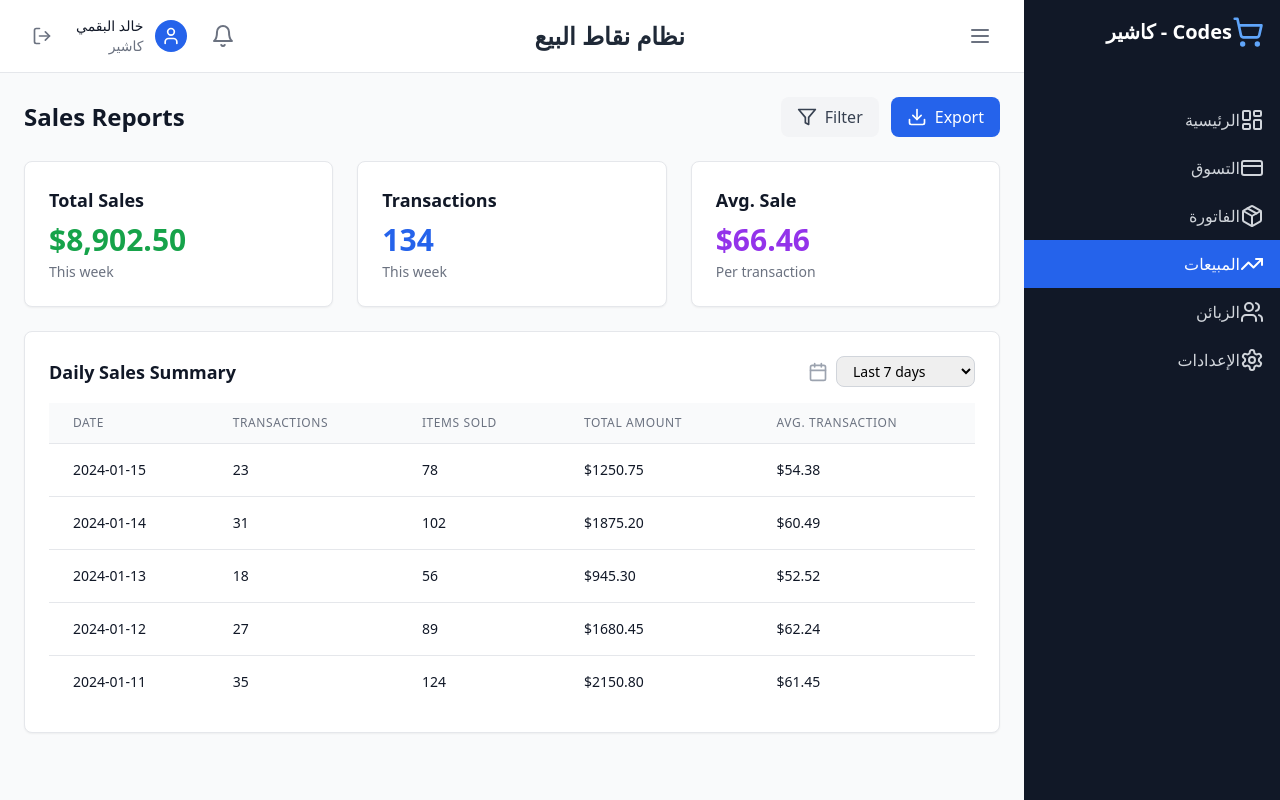
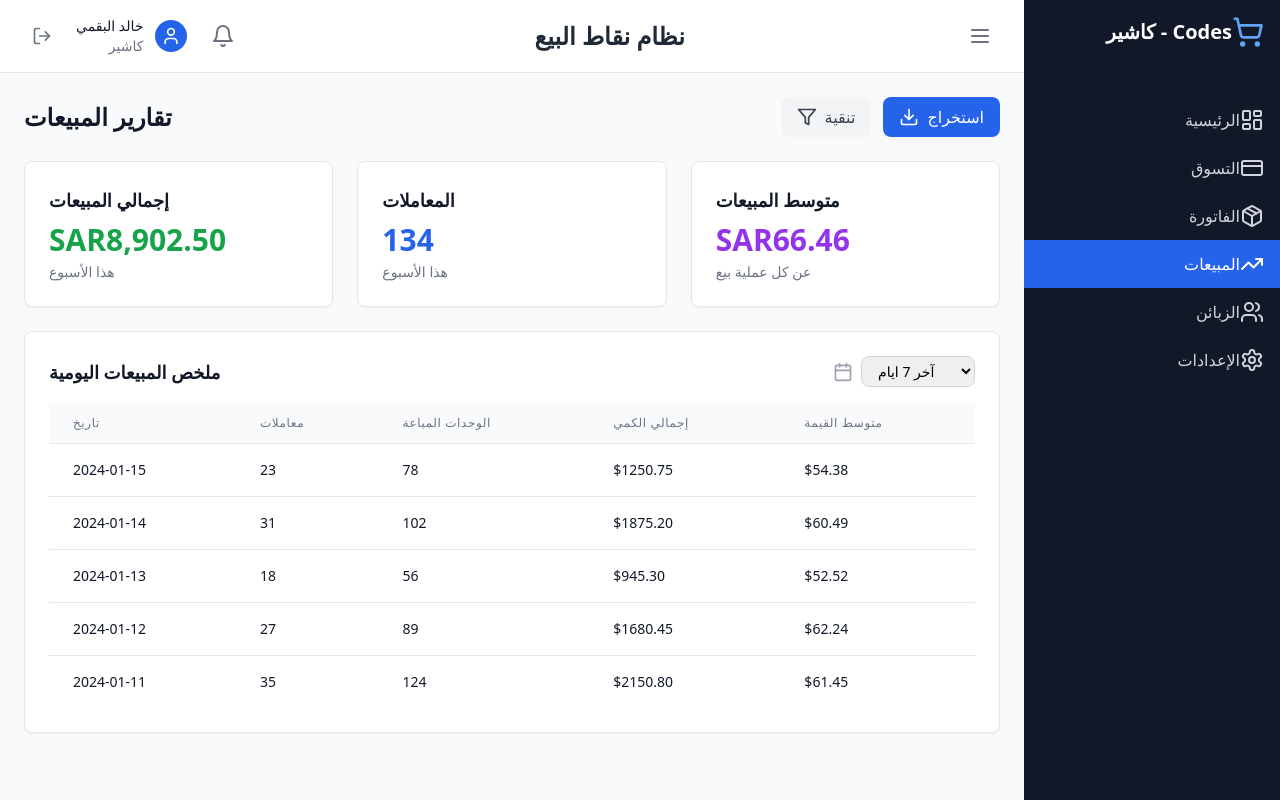
Before and after one commit to mamoda/Codes, a React (Vite) app: page /sales in a window 1280 px wide. Built offline with nearby package versions, Linux system fonts and the light colour scheme.

Commit message:
SalesUpdate

```diff
--- a/src/pages/Sales.tsx
+++ b/src/pages/Sales.tsx
@@ -13,48 +13,48 @@ const Sales: React.FC = () => {
   return (
     <div className="space-y-6">
       <div className="flex justify-between items-center">
-        <h1 className="text-2xl font-bold text-gray-900">Sales Reports</h1>
+        <h1 className="text-2xl font-bold text-gray-900">تقارير المبيعات</h1>
         <div className="flex space-x-3">
           <button className="bg-gray-100 text-gray-700 px-4 py-2 rounded-lg flex items-center hover:bg-gray-200 transition-colors">
             <Filter className="w-5 h-5 mr-2" />
-            Filter
+            تنقية
           </button>
           <button className="bg-blue-600 text-white px-4 py-2 rounded-lg flex items-center hover:bg-blue-700 transition-colors">
             <Download className="w-5 h-5 mr-2" />
-            Export
+            استخراج
           </button>
         </div>
       </div>
 
       <div className="grid grid-cols-1 md:grid-cols-3 gap-6">
         <div className="bg-white p-6 rounded-lg shadow-sm border border-gray-200">
-          <h3 className="text-lg font-semibold text-gray-900 mb-2">Total Sales</h3>
-          <p className="text-3xl font-bold text-green-600">$8,902.50</p>
-          <p className="text-sm text-gray-500 mt-1">This week</p>
+          <h3 className="text-lg font-semibold text-gray-900 mb-2">إجمالي المبيعات</h3>
+          <p className="text-3xl font-bold text-green-600">SAR8,902.50</p>
+          <p className="text-sm text-gray-500 mt-1">هذا الأسبوع</p>
         </div>
 
         <div className="bg-white p-6 rounded-lg shadow-sm border border-gray-200">
-          <h3 className="text-lg font-semibold text-gray-900 mb-2">Transactions</h3>
+          <h3 className="text-lg font-semibold text-gray-900 mb-2">المعاملات</h3>
           <p className="text-3xl font-bold text-blue-600">134</p>
-          <p className="text-sm text-gray-500 mt-1">This week</p>
+          <p className="text-sm text-gray-500 mt-1">هذا الأسبوع</p>
         </div>
 
         <div className="bg-white p-6 rounded-lg shadow-sm border border-gray-200">
-          <h3 className="text-lg font-semibold text-gray-900 mb-2">Avg. Sale</h3>
-          <p className="text-3xl font-bold text-purple-600">$66.46</p>
-          <p className="text-sm text-gray-500 mt-1">Per transaction</p>
+          <h3 className="text-lg font-semibold text-gray-900 mb-2">متوسط المبيعات</h3>
+          <p className="text-3xl font-bold text-purple-600">SAR66.46</p>
+          <p className="text-sm text-gray-500 mt-1">عن كل عملية بيع</p>
         </div>
       </div>
 
       <div className="bg-white p-6 rounded-lg shadow-sm border border-gray-200">
         <div className="flex items-center justify-between mb-4">
-          <h3 className="text-lg font-semibold text-gray-900">Daily Sales Summary</h3>
+          <h3 className="text-lg font-semibold text-gray-900">ملخص المبيعات اليومية</h3>
           <div className="flex items-center space-x-2">
             <Calendar className="w-5 h-5 text-gray-400" />
             <select className="border border-gray-300 rounded-lg px-3 py-1 text-sm">
-              <option>Last 7 days</option>
-              <option>Last 30 days</option>
-              <option>Last 3 months</option>
+              <option>آخر 7 ايام</option>
+              <option>آخر 10 ايام</option>
+              <option>آخر 3 شهور</option>
             </select>
           </div>
         </div>
@@ -64,19 +64,19 @@ const Sales: React.FC = () => {
             <thead className="bg-gray-50">
               <tr>
                 <th className="px-6 py-3 text-left text-xs font-medium text-gray-500 uppercase tracking-wider">
-                  Date
+                  تاريخ
                 </th>
                 <th className="px-6 py-3 text-left text-xs font-medium text-gray-500 uppercase tracking-wider">
-                  Transactions
+                  معاملات
                 </th>
                 <th className="px-6 py-3 text-left text-xs font-medium text-gray-500 uppercase tracking-wider">
-                  Items Sold
+                  الوحدات المباعة
                 </th>
                 <th className="px-6 py-3 text-left text-xs font-medium text-gray-500 uppercase tracking-wider">
-                  Total Amount
+                   إجمالي الكمي
                 </th>
                 <th className="px-6 py-3 text-left text-xs font-medium text-gray-500 uppercase tracking-wider">
-                  Avg. Transaction
+                  متوسط القيمة
                 </th>
               </tr>
             </thead>
```
